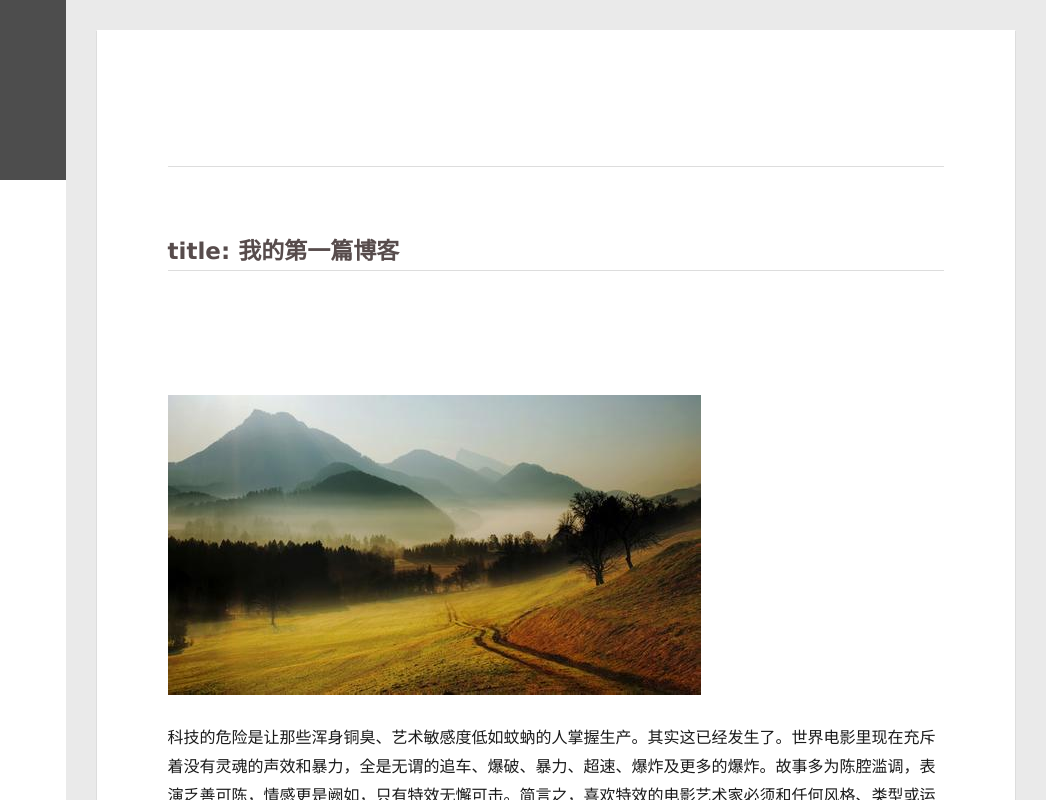
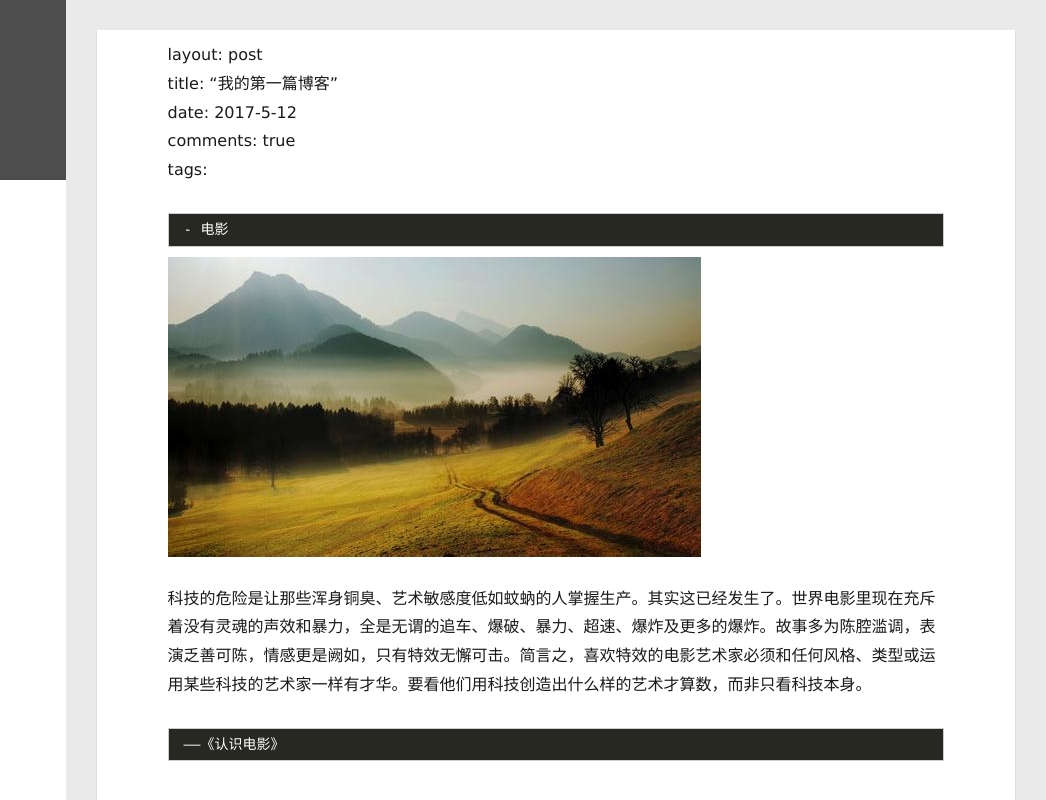
Before and after one commit to infinblog/infinblog.github.io, a plain HTML site: page 2017/05/12/我的第一篇博客/index.html in a window 1280 px wide. Shown: the full height of the page, 234-1280 px from the left. Drawn offline with Linux system fonts and the light colour scheme.

Commit message:
Site updated: 2017-05-13 13:07:09

```diff
--- a/2017/05/12/我的第一篇博客/index.html
+++ b/2017/05/12/我的第一篇博客/index.html
@@ -8,18 +8,18 @@
   <link rel="dns-prefetch" href="http://yoursite.com">
   <title>张晋杰的博客</title>
   <meta name="viewport" content="width=device-width, initial-scale=1, maximum-scale=1">
-  <meta name="description" content="body{}title: 我的第一篇博客科技的危险是让那些浑身铜臭、艺术敏感度低如蚊蚋的人掌握生产。其实这已经发生了。世界电影里现在充斥着没有灵魂的声效和暴力，全是无谓的追车、爆破、暴力、超速、爆炸及更多的爆炸。故事多为陈腔滥调，表演乏善可陈，情感更是阙如，只有特效无懈可击。简言之，喜欢特效的电影艺术家必须和任何风格、类型或运用某些科技的艺术家一样有才华。要看他们用科技创造出什么样">
+  <meta name="description" content="layout: posttitle: “我的第一篇博客”date: 2017-5-12comments: truetags:  - 电影  科技的危险是让那些浑身铜臭、艺术敏感度低如蚊蚋的人掌握生产。其实这已经发生了。世界电影里现在充斥着没有灵魂的声效和暴力，全是无谓的追车、爆破、暴力、超速、爆炸及更多的爆炸。故事多为陈腔滥调，表演乏善可陈，情感更是阙如，只有特效无懈可击。简言之，喜欢特效的电影艺">
 <meta name="keywords" content="前端,js,jquery,javascript,html5,开发者,程序猿,程序媛,极客,编程,代码,开源,IT网站,Developer,Programmer,Coder,Geek,html,css,css3,用户体验">
 <meta property="og:type" content="article">
 <meta property="og:title" content="张晋杰的博客">
 <meta property="og:url" content="http://yoursite.com/2017/05/12/我的第一篇博客/index.html">
 <meta property="og:site_name" content="张晋杰的博客">
-<meta property="og:description" content="body{}title: 我的第一篇博客科技的危险是让那些浑身铜臭、艺术敏感度低如蚊蚋的人掌握生产。其实这已经发生了。世界电影里现在充斥着没有灵魂的声效和暴力，全是无谓的追车、爆破、暴力、超速、爆炸及更多的爆炸。故事多为陈腔滥调，表演乏善可陈，情感更是阙如，只有特效无懈可击。简言之，喜欢特效的电影艺术家必须和任何风格、类型或运用某些科技的艺术家一样有才华。要看他们用科技创造出什么样">
+<meta property="og:description" content="layout: posttitle: “我的第一篇博客”date: 2017-5-12comments: truetags:  - 电影  科技的危险是让那些浑身铜臭、艺术敏感度低如蚊蚋的人掌握生产。其实这已经发生了。世界电影里现在充斥着没有灵魂的声效和暴力，全是无谓的追车、爆破、暴力、超速、爆炸及更多的爆炸。故事多为陈腔滥调，表演乏善可陈，情感更是阙如，只有特效无懈可击。简言之，喜欢特效的电影艺">
 <meta property="og:image" content="http://yoursite.com/assets/1.jpg">
-<meta property="og:updated_time" content="2017-05-13T05:01:38.601Z">
+<meta property="og:updated_time" content="2017-05-13T05:06:58.470Z">
 <meta name="twitter:card" content="summary">
 <meta name="twitter:title" content="张晋杰的博客">
-<meta name="twitter:description" content="body{}title: 我的第一篇博客科技的危险是让那些浑身铜臭、艺术敏感度低如蚊蚋的人掌握生产。其实这已经发生了。世界电影里现在充斥着没有灵魂的声效和暴力，全是无谓的追车、爆破、暴力、超速、爆炸及更多的爆炸。故事多为陈腔滥调，表演乏善可陈，情感更是阙如，只有特效无懈可击。简言之，喜欢特效的电影艺术家必须和任何风格、类型或运用某些科技的艺术家一样有才华。要看他们用科技创造出什么样">
+<meta name="twitter:description" content="layout: posttitle: “我的第一篇博客”date: 2017-5-12comments: truetags:  - 电影  科技的危险是让那些浑身铜臭、艺术敏感度低如蚊蚋的人掌握生产。其实这已经发生了。世界电影里现在充斥着没有灵魂的声效和暴力，全是无谓的追车、爆破、暴力、超速、爆炸及更多的爆炸。故事多为陈腔滥调，表演乏善可陈，情感更是阙如，只有特效无懈可击。简言之，喜欢特效的电影艺">
 <meta name="twitter:image" content="http://yoursite.com/assets/1.jpg">
 
     <link rel="alternative" href="/atom.xml" title="张晋杰的博客" type="application/atom+xml">
@@ -165,7 +165,12 @@
 
     <div class="article-entry" itemprop="articleBody">
 
-        <html lang="en"><head><br>    <meta charset="UTF-8"><br>    <title></title><br><style id="system" type="text/css">body{}</style><style id="custom" type="text/css"></style></head><br><body marginheight="0"><hr><br><h2>title: 我的第一篇博客</h2><br><p><br><br><img src="/assets/1.jpg" alt=""><br><br>科技的危险是让那些浑身铜臭、艺术敏感度低如蚊蚋的人掌握生产。其实这已经发生了。世界电影里现在充斥着没有灵魂的声效和暴力，全是无谓的追车、爆破、暴力、超速、爆炸及更多的爆炸。故事多为陈腔滥调，表演乏善可陈，情感更是阙如，只有特效无懈可击。简言之，喜欢特效的电影艺术家必须和任何风格、类型或运用某些科技的艺术家一样有才华。要看他们用科技创造出什么样的艺术才算数，而非只看科技本身。<br><br>                                                                                                                                        ——《认识电影》<br></p><br></body></html>
+        <p>layout: post<br>title: “我的第一篇博客”<br>date: 2017-5-12<br>comments: true<br>tags: </p>
+<pre><code>- 电影
+</code></pre><p><img src="/assets/1.jpg" alt=""></p>
+<p>科技的危险是让那些浑身铜臭、艺术敏感度低如蚊蚋的人掌握生产。其实这已经发生了。世界电影里现在充斥着没有灵魂的声效和暴力，全是无谓的追车、爆破、暴力、超速、爆炸及更多的爆炸。故事多为陈腔滥调，表演乏善可陈，情感更是阙如，只有特效无懈可击。简言之，喜欢特效的电影艺术家必须和任何风格、类型或运用某些科技的艺术家一样有才华。要看他们用科技创造出什么样的艺术才算数，而非只看科技本身。 </p>
+<pre><code>——《认识电影》
+</code></pre>
 
 
 
--- a/content.json
+++ b/content.json
@@ -1 +1 @@
-[{"title":"","date":"2017-05-12T12:18:09.943Z","path":"2017/05/12/我的第一篇博客/","text":"body{}title: 我的第一篇博客科技的危险是让那些浑身铜臭、艺术敏感度低如蚊蚋的人掌握生产。其实这已经发生了。世界电影里现在充斥着没有灵魂的声效和暴力，全是无谓的追车、爆破、暴力、超速、爆炸及更多的爆炸。故事多为陈腔滥调，表演乏善可陈，情感更是阙如，只有特效无懈可击。简言之，喜欢特效的电影艺术家必须和任何风格、类型或运用某些科技的艺术家一样有才华。要看他们用科技创造出什么样的艺术才算数，而非只看科技本身。 ——《认识电影》","tags":[]},{"title":"Hello World","date":"2017-05-12T09:56:10.799Z","path":"2017/05/12/hello-world/","text":"Welcome to Hexo! This is your very first post. Check documentation for more info. If you get any problems when using Hexo, you can find the answer in troubleshooting or you can ask me on GitHub. Quick StartCreate a new post1$ hexo new \"My New Post\" More info: Writing Run server1$ hexo server More info: Server Generate static files1$ hexo generate More info: Generating Deploy to remote sites1$ hexo deploy More info: Deployment","tags":[]}]
+[{"title":"","date":"2017-05-12T12:18:09.943Z","path":"2017/05/12/我的第一篇博客/","text":"layout: posttitle: “我的第一篇博客”date: 2017-5-12comments: truetags: - 电影 科技的危险是让那些浑身铜臭、艺术敏感度低如蚊蚋的人掌握生产。其实这已经发生了。世界电影里现在充斥着没有灵魂的声效和暴力，全是无谓的追车、爆破、暴力、超速、爆炸及更多的爆炸。故事多为陈腔滥调，表演乏善可陈，情感更是阙如，只有特效无懈可击。简言之，喜欢特效的电影艺术家必须和任何风格、类型或运用某些科技的艺术家一样有才华。要看他们用科技创造出什么样的艺术才算数，而非只看科技本身。 ——《认识电影》","tags":[]},{"title":"Hello World","date":"2017-05-12T09:56:10.799Z","path":"2017/05/12/hello-world/","text":"Welcome to Hexo! This is your very first post. Check documentation for more info. If you get any problems when using Hexo, you can find the answer in troubleshooting or you can ask me on GitHub. Quick StartCreate a new post1$ hexo new \"My New Post\" More info: Writing Run server1$ hexo server More info: Server Generate static files1$ hexo generate More info: Generating Deploy to remote sites1$ hexo deploy More info: Deployment","tags":[]}]
```
Also changed, not shown: index.html (+6 -1 lines).
